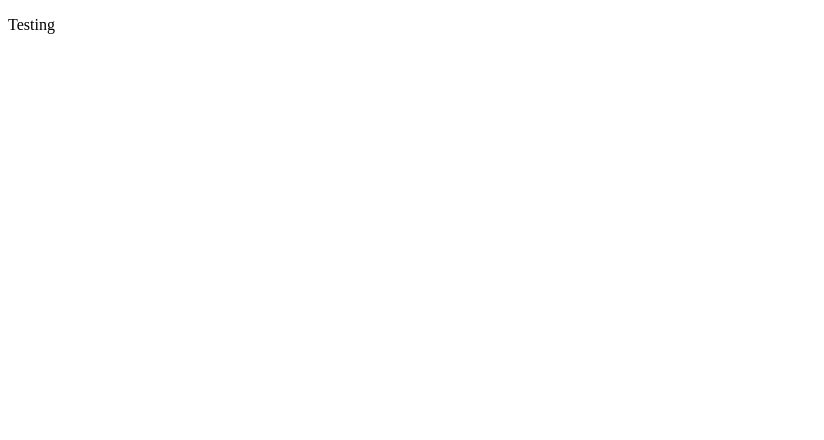
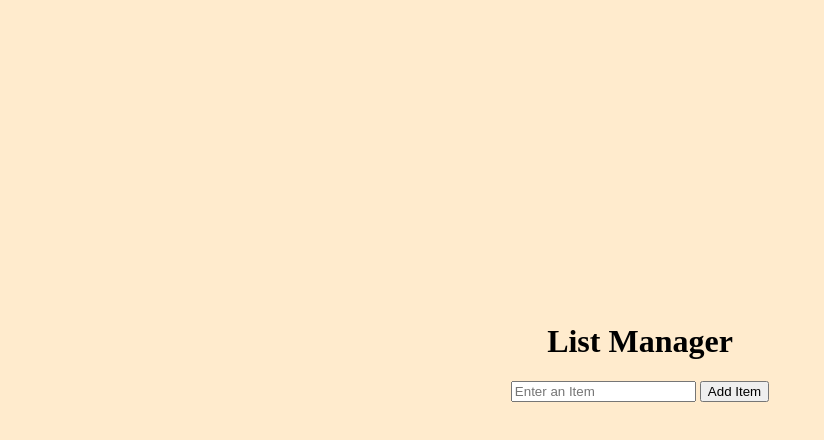
Before and after one commit to JanakaMadusanka/GitHub-Testing-, a plain HTML site: page index.html in a window 1280 px wide. Shown: the whole page, without its empty margins (0-824 px from the left). Drawn offline with Linux system fonts and the light colour scheme.

Commit message:
adding list item

```diff
--- a/cs/style.css
+++ b/cs/style.css
@@ -0,0 +1,16 @@
+body{
+    background-color: blanchedalmond;
+    display: flex;
+    align-items: center;
+    justify-content: center;
+    height: 90vh;
+    margin: 0;
+}
+
+.container{
+    text-align: center;
+}
+
+.input-container{
+    margin-top: 20px;
+}
--- a/index.html
+++ b/index.html
@@ -7,7 +7,16 @@
     <link rel="stylesheet" href="cs/style.css">
 </head>
 <body>
-    <P>Testing</P>
+    <div class="container">
+        <h1>List Manager</h1>
+        <div class="input-container">
+            <input type="text" id="input-item" placeholder="Enter an Item">
+            <button id="btn-add-item">Add Item</button>
+        </div>
+        <ul id="item-list"></ul>
+    </div>
+
+
 
     <script src="js/app.js"></script>
 </body>
--- a/js/app.js
+++ b/js/app.js
@@ -1 +1,15 @@
-console.log("js testing");
+document.getElementById('btn-add-item').addEventListener('click',()=>{
+    let itemInput = document.getElementById('input-item');
+    let itemList = document.getElementById('item-list');
+    if(itemInput.value != ""){
+        let newItem = createItemList(itemInput.value);
+        itemList.appendChild(newItem);
+    }
+
+})
+
+let createItemList = (text)=>{
+    const listItem = document.createElement("li");
+    listItem.textContent = text;
+    return listItem;
+}
```
